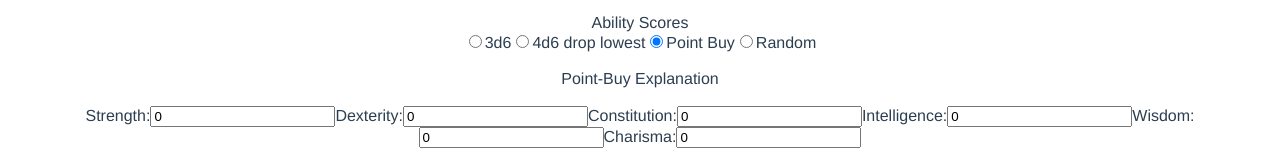
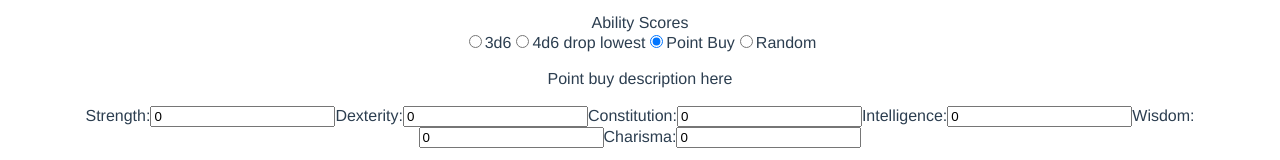
Before and after one commit to SurSouthside/Py_5E_Character_Creator, a Vue app in the folder charcreate-client/: page / in a window 1280 px wide. Both pictures are taken after a click on the radio button "Point Buy". Shown: the part 183-343 px from the top of the page. Built offline with nearby package versions, Linux system fonts and the light colour scheme.

Commit message:
Start building point-buy description component

```diff
--- a/charcreate-client/src/components/AbilityScores.vue
+++ b/charcreate-client/src/components/AbilityScores.vue
@@ -12,7 +12,9 @@
     <br/>
     <button v-if="abilityGenType !== 'point_buy'" @click="generateAbilityScores(); generateAbilityScore()">Generate Ability Scores</button>
     <br/>
-    <div v-if="abilityGenType === 'point_buy'">Point-Buy Explanation</div>
+    <div v-if="abilityGenType === 'point_buy'">
+     <PointBuy></PointBuy>
+    </div>
     <br/>
     <!--TODO: Disable 'Generate Ability Scores' button when point_buy radio selected?-->
     <label for="charcreate_str">Strength:</label>
@@ -32,8 +34,14 @@
 </template>
 
 <script>
+
+import PointBuy from './PointBuy.vue'
+
 export default {
   name: 'AbilityScores',
+  components: {
+    PointBuy
+  },
   data(){
     return {
         diceMin: 1,
--- /dev/null
+++ b/charcreate-client/src/components/PointBuy.vue
@@ -0,0 +1,14 @@
+<template>
+    Point buy description here
+</template>
+
+
+<script>
+export default {
+    name: 'PointBuy'
+}
+</script>
+
+<style>
+
+</style>
```
